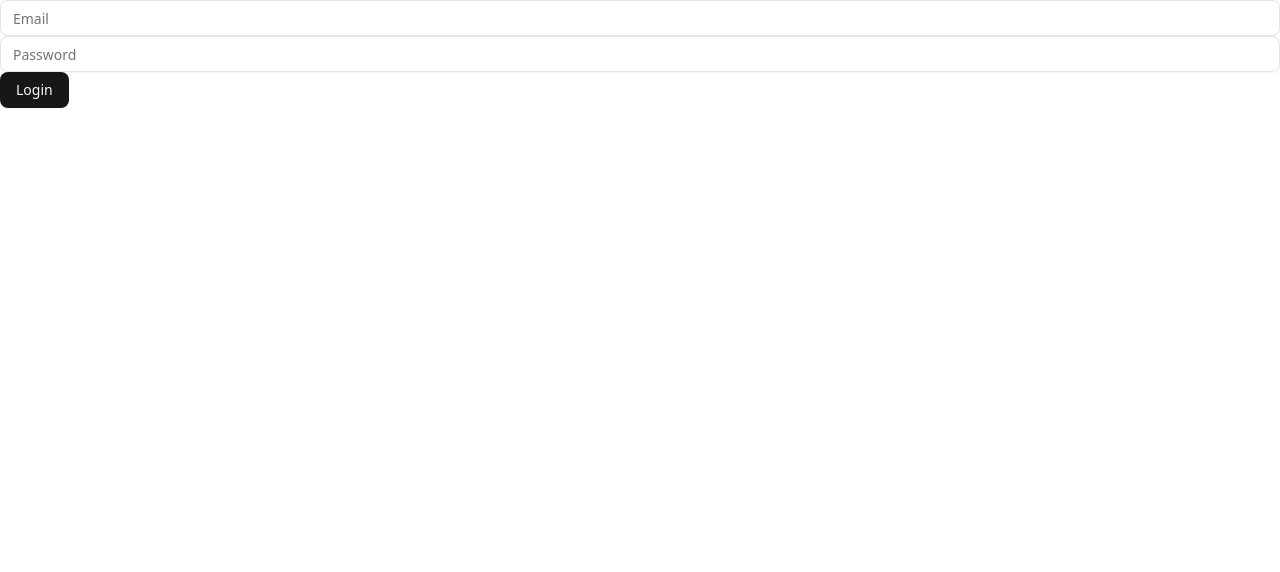
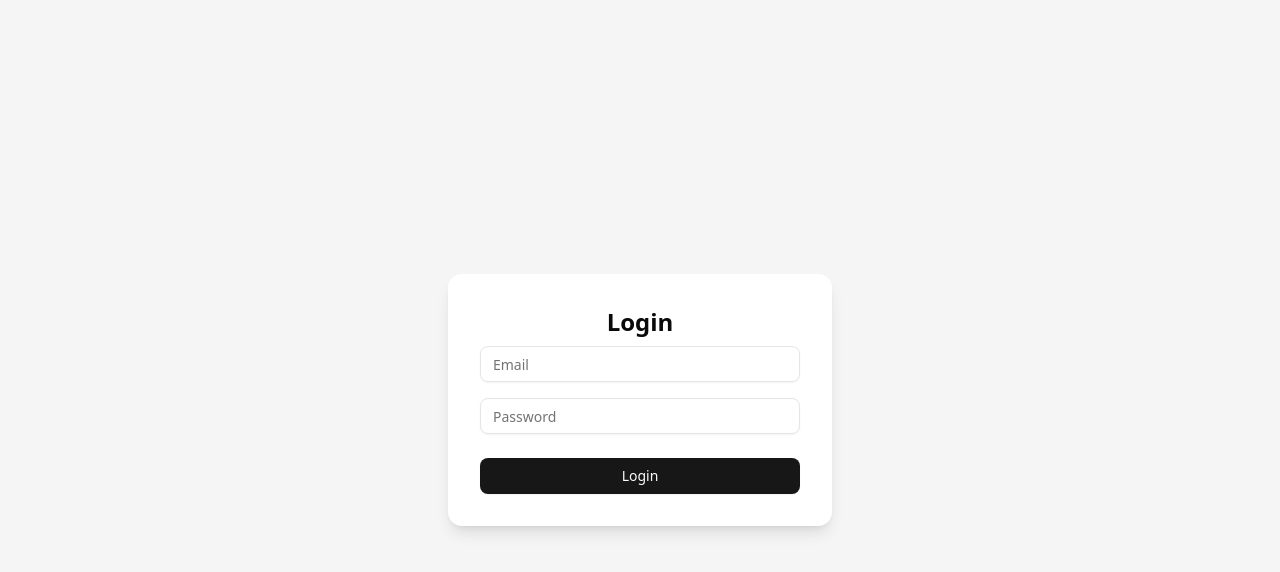
Before and after one commit to taufanAli65/SENTRY, a Vue app in the folder sentry-client/: page /login in a window 1280 px wide. Shown: the top 572 px of the page. Built offline with nearby package versions, Linux system fonts and the light colour scheme; the HTML template or start-up script is replaced by a standard one.

Commit message:
feat: Enhance login view with styling
Enhances the login view with improved styling using Tailwind CSS.

This provides a more visually appealing and user-friendly login experience.

```diff
--- a/sentry-client/src/views/LoginView.vue
+++ b/sentry-client/src/views/LoginView.vue
@@ -1,37 +1,45 @@
 <template>
-  <form @submit.prevent="onLogin">
-    <Input v-model="email" placeholder="Email" type="email" required />
-    <Input v-model="password" placeholder="Password" type="password" required />
-    <Button type="submit">Login</Button>
-    <div v-if="error" style="color:red">{{ error }}</div>
-  </form>
+  <div class="min-h-screen flex items-center justify-center bg-muted">
+    <form
+      @submit.prevent="onLogin"
+      class="bg-white dark:bg-background shadow-lg rounded-xl p-8 w-full max-w-sm space-y-6"
+    >
+      <h1 class="text-2xl font-bold text-center mb-2">Login</h1>
+      <div class="space-y-4">
+        <Input v-model="email" placeholder="Email" type="email" required class="w-full" />
+        <Input v-model="password" placeholder="Password" type="password" required class="w-full" />
+      </div>
+      <Button type="submit" class="w-full">Login</Button>
+      <div v-if="error" class="text-red-500 text-center text-sm mt-2">{{ error }}</div>
+    </form>
+  </div>
 </template>
 
 <script setup lang="ts">
-import { ref } from 'vue';
-import { useRouter } from 'vue-router';
-import { useUserStore } from '@/stores/user';
-import { login } from '../api/auth';
-import Button from '@/components/ui/button/Button.vue';
-import { Input } from '@/components/ui/input';
+import { ref } from 'vue'
+import { useRouter } from 'vue-router'
+import { useUserStore } from '@/stores/user'
+import { login } from '../api/auth'
+import { Button } from '@/components/ui/button'
+import { Input } from '@/components/ui/input'
 
-const email = ref('');
-const password = ref('');
-const error = ref('');
-const router = useRouter();
-const userStore = useUserStore();
+const email = ref('')
+const password = ref('')
+const error = ref('')
+const router = useRouter()
+const userStore = useUserStore()
 
 async function onLogin() {
-  error.value = '';
+  error.value = ''
   try {
-    const res = await login(email.value, password.value);
-    userStore.setUser(res.data.data);
+    const res = await login(email.value, password.value)
+    userStore.setUser(res.data.data)
     // Redirect sesuai role
-    if (res.data.data.role === 'owner') router.push('/owner');
-    else if (res.data.data.role === 'admin') router.push('/admin');
-    else router.push('/employee');
+    if (res.data.data.role === 'owner') router.push('/owner')
+    else if (res.data.data.role === 'admin') router.push('/admin')
+    else router.push('/employee')
   } catch (e: any) {
-    error.value = e.response?.data?.message || 'Login failed';
+    error.value = e.response?.data?.message || 'Login failed'
   }
 }
 </script>
```
